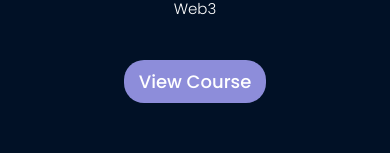
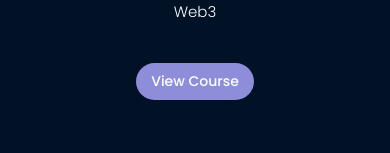
Before and after one commit to Sujas-Aggarwal/BlockSoc, a React (Vite) app: page / in a window 390 px wide. Shown: the part 1358-1511 px from the top of the page. Built offline with nearby package versions, Linux system fonts and the light colour scheme.

Commit message:
corrected button

```diff
--- a/src/components/Event.css
+++ b/src/components/Event.css
@@ -17,6 +17,10 @@
 .event .wrapper .left-div{
     width: 300px;
     overflow: hidden;
+    display: flex;
+    flex-direction: column;
+    justify-content: center;
+    align-items: center;
 }
 .event .wrapper .left-div .img{
     width: 300px;
@@ -37,6 +41,7 @@
     padding: 10px 0px;
     border-radius: 10px;
     color: black;
+    width: 100%;
 }
 .event .wrapper .right-div{
     width: 350px;
--- a/src/index.css
+++ b/src/index.css
@@ -70,6 +70,11 @@ h1 {
 .styled-btn:active{
   color:black
 }
+@media screen and (max-width:400px) {
+  .styled-btn{
+    font-size: 14px;
+  }
+}
 
 /* Splash Loader Effect */
 .splash-loader {
```
